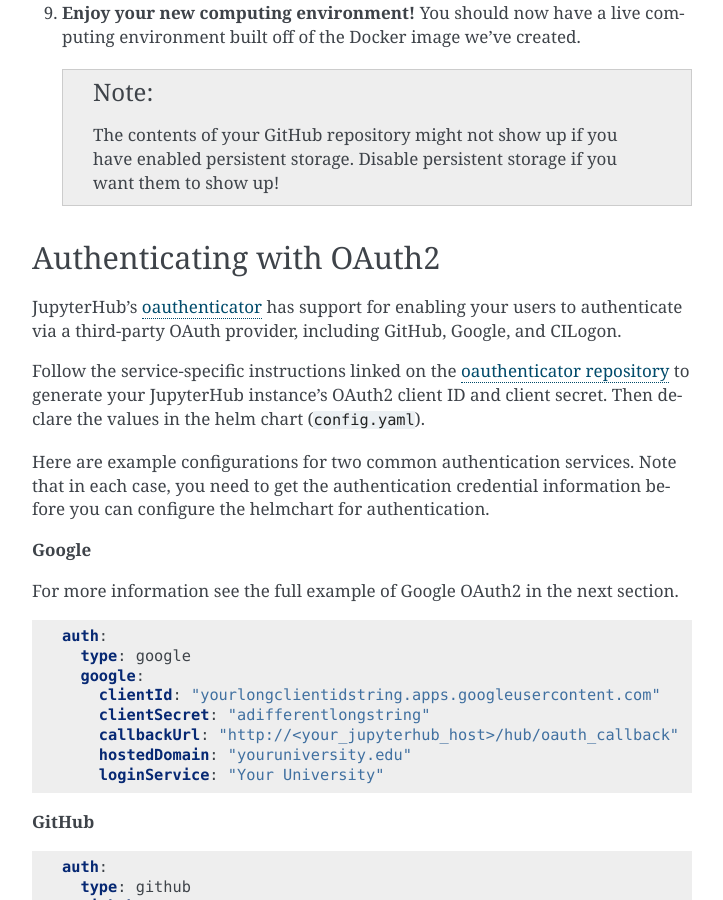
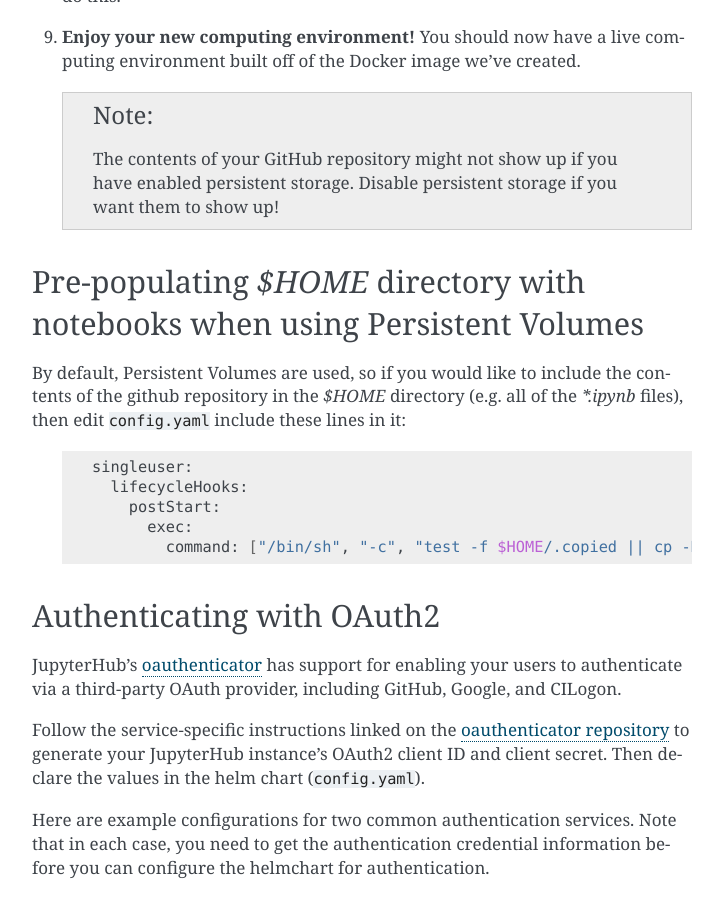
Before and after one commit to jupyterhub/zero-to-jupyterhub-k8s, a Sphinx documentation site: the page built from doc/source/extending-jupyterhub.rst, in a window 1280 px wide and 900 px high, scrolled down 3773 px. Shown: the whole window, without its empty margins (388-1111 px from the left). Built offline with Sphinx 7.4.7, drawn with Linux system fonts in a browser that asks for light colours; some of the changed text lies outside the part shown.

Commit message:
add example for lifecycleHooks postStart to pre-populate persistent dir
- suggest --exclude "" arg to s2i
- new section about lifecycleHooks postStart

```diff
--- a/doc/source/extending-jupyterhub.rst
+++ b/doc/source/extending-jupyterhub.rst
@@ -127,10 +127,11 @@
    know how to create the Docker image. We have provided one at the url in the
    commands below. Run this command::
 
-       s2i build <git-repo-url>  jupyterhub/singleuser-builder-venv-3.5:v0.1.5 gcr.io/<project-name>/<name-of-image>:<tag>
+       s2i build --exclude "" <git-repo-url>  jupyterhub/singleuser-builder-venv-3.5:v0.1.5 gcr.io/<project-name>/<name-of-image>:<tag>
 
    this effectively says *s2i, build `<this repository>` to a Docker image by
-   using `<this template>` and call the image `<this>`*
+   using `<this template>` and call the image `<this>`*. The `--exclude ""` ensures
+   that all files are included in the container (e.g. `.git` directory).
 
   .. note::
          - The project name should match your google cloud project's name.
@@ -160,6 +161,20 @@
 
    .. note::
       The contents of your GitHub repository might not show up if you have enabled persistent storage. Disable persistent storage if you want them to show up!
+
+Pre-populating `$HOME` directory with notebooks when using Persistent Volumes
+---------------------------------------------------------------------------
+
+By default, Persistent Volumes are used, so if you would like to include the contents of the github repository in the `$HOME` directory (e.g. all of the `*.ipynb` files), then edit ``config.yaml`` include these lines in it:
+
+    .. code-block:: bash
+
+          singleuser:
+            lifecycleHooks:
+              postStart:
+                exec:
+                  command: ["/bin/sh", "-c", "test -f $HOME/.copied || cp -Rf /srv/app/src/. $HOME/; touch $HOME/.copied"]
+
 
 Authenticating with OAuth2
 --------------------------
```
